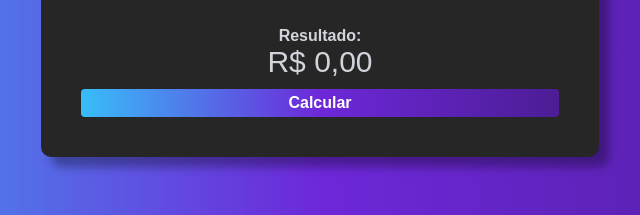
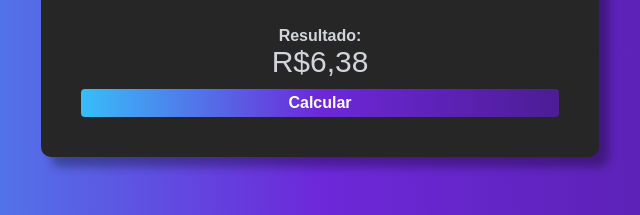
Before and after one commit to vlinoo/Calculadora-de-juros-composto, a plain HTML site: page index.html in a window 1280 px wide. Both pictures are taken after typing "5", "5", "5" into the empty fields and a click on the button "Calcular". Shown: the part 457-672 px from the top of the page, 320-960 px from the left. Drawn offline with Linux system fonts and the light colour scheme.

Commit message:
ultimo commit

```diff
--- a/index.html
+++ b/index.html
@@ -43,5 +43,6 @@
             </div>
         </div>
     </main>
+    <script type="text/javascript" src="./js/script.js"></script>
 </body>
 </html>
--- a/js/script.js
+++ b/js/script.js
@@ -0,0 +1,9 @@
+document.getElementById('calculate').addEventListener('click', function(){
+    const value = document.getElementById('value').value;
+    const fee = (document.getElementById('fee').value) / 100;
+    const time = document.getElementById('time').value;
+
+    const total = value * (1 +fee)**time;
+
+    document.getElementById('total').innerHTML = ("R$" + total.toFixed(2).replace('.',','));
+});
```
